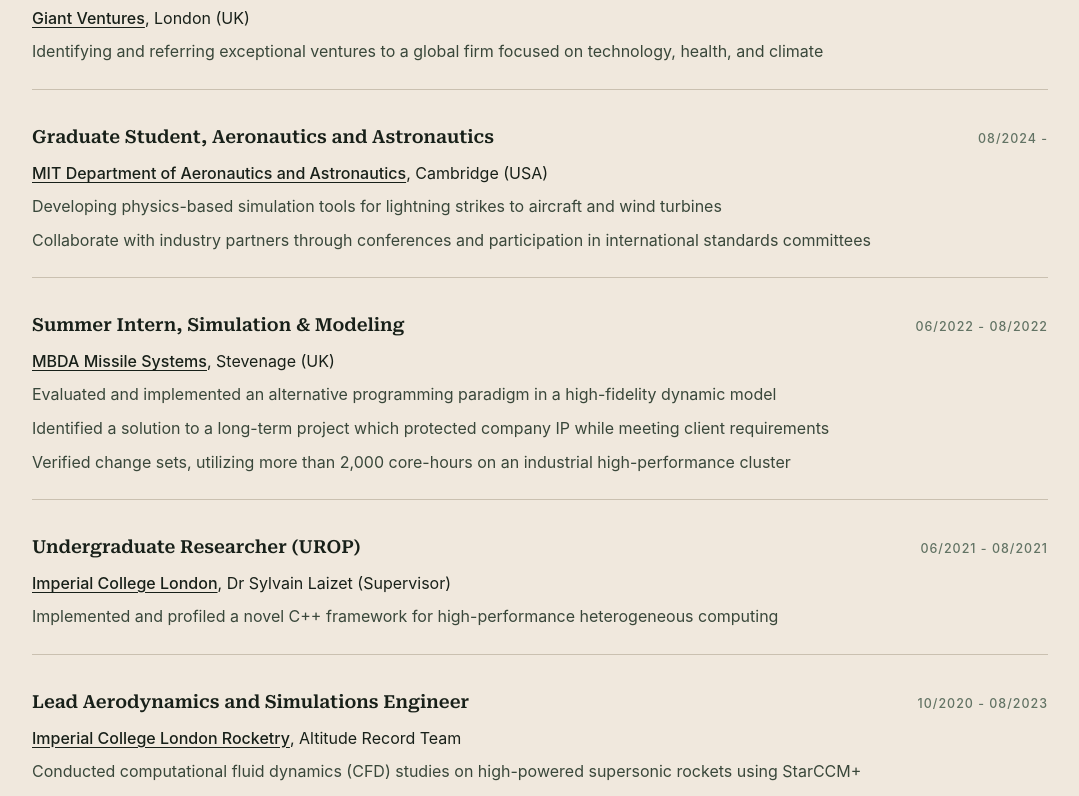
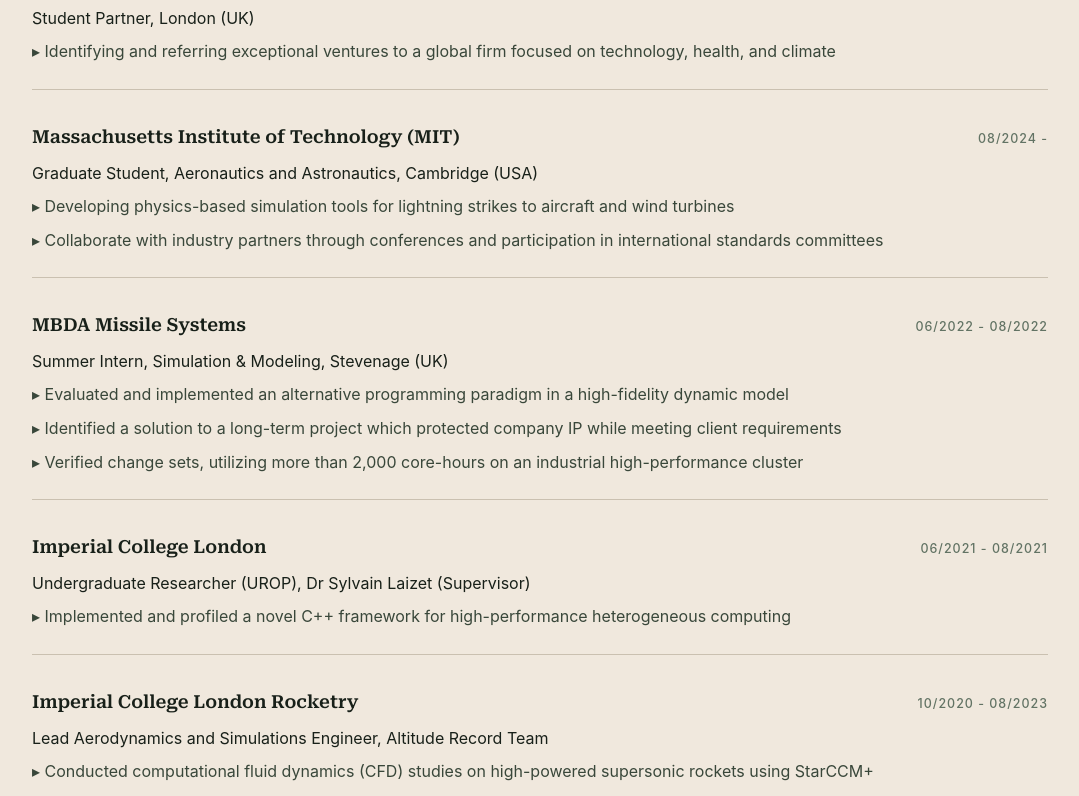
Before and after one commit to NathanaelJ/NathanaelJ.github.io, a SvelteKit app: page /resume in a window 1280 px wide. Shown: the part 940-1736 px from the top of the page, without its empty margins (100-1179 px from the left). Built offline with nearby package versions, Linux system fonts and the light colour scheme.

Commit message:
Formatting fiddling

```diff
--- a/src/routes/resume/+page.svelte
+++ b/src/routes/resume/+page.svelte
@@ -48,48 +48,48 @@
             <ul class="resume-list">
                 <li>
                     <div class="position-line">
-                        <span class="position">Student Partner</span>
+                        <span class="position"><a href="https://www.giant.vc/" target="_blank" rel="noreferrer noopener">Giant Ventures</a></span>
                         <span class="date-range">10/2024 - </span>
                     </div>
-                    <div class="institution"><a href="https://www.giant.vc/" target="_blank" rel="noreferrer noopener">Giant Ventures</a>, London (UK)</div>
-                    <div class="description">Identifying and referring exceptional ventures to a global firm focused on technology, health, and climate</div>
+                    <div class="institution">Student Partner, London (UK)</div>
+                    <div class="description">▸  Identifying and referring exceptional ventures to a global firm focused on technology, health, and climate</div>
                 </li>
                 <li>
                     <div class="position-line">
-                        <span class="position">Graduate Student, Aeronautics and Astronautics</span>
+                        <span class="position"><a href="https://aeroastro.mit.edu/" target="_blank" rel="noreferrer noopener">Massachusetts Institute of Technology (MIT)</a></span>
                         <span class="date-range">08/2024 - </span>
                     </div>
-                    <div class="institution"><a href="https://aeroastro.mit.edu/" target="_blank" rel="noreferrer noopener">MIT Department of Aeronautics and Astronautics</a>, Cambridge (USA)</div>
-                    <div class="description">Developing physics-based simulation tools for lightning strikes to aircraft and wind turbines</div>
-                    <div class="description">Collaborate with industry partners through conferences and participation in international standards committees</div>
+                    <div class="institution">Graduate Student, Aeronautics and Astronautics, Cambridge (USA)</div>
+                    <div class="description">▸ Developing physics-based simulation tools for lightning strikes to aircraft and wind turbines</div>
+                    <div class="description">▸ Collaborate with industry partners through conferences and participation in international standards committees</div>
                 </li>
                 <li>
                     <div class="position-line">
-                        <span class="position">Summer Intern, Simulation & Modeling</span>
+                        <span class="position"><a href="https://www.mbdainc.com" target="_blank" rel="noreferrer noopener">MBDA Missile Systems</a></span>
                         <span class="date-range">06/2022 - 08/2022</span>
                     </div>
-                    <div class="institution"><a href="https://www.mbdainc.com" target="_blank" rel="noreferrer noopener">MBDA Missile Systems</a>, Stevenage (UK)</div>
-                    <div class="description">Evaluated and implemented an alternative programming paradigm in a high-fidelity dynamic model</div>
-                    <div class="description">Identified a solution to a long-term project which protected company IP while meeting client requirements</div>
-                    <div class="description">Verified change sets, utilizing more than 2,000 core-hours on an industrial high-performance cluster</div>
+                    <div class="institution">Summer Intern, Simulation & Modeling, Stevenage (UK)</div>
+                    <div class="description">▸ Evaluated and implemented an alternative programming paradigm in a high-fidelity dynamic model</div>
+                    <div class="description">▸ Identified a solution to a long-term project which protected company IP while meeting client requirements</div>
+                    <div class="description">▸ Verified change sets, utilizing more than 2,000 core-hours on an industrial high-performance cluster</div>
                 </li>
                 <li>
                     <div class="position-line">
-                        <span class="position">Undergraduate Researcher (UROP) </span>
+                        <span class="position"><a href="https://www.imperial.ac.uk/aeronautics/" target="_blank" rel="noreferrer noopener">Imperial College London</a></span>
                         <span class="date-range">06/2021 - 08/2021</span>
                     </div>
-                    <div class="institution"><a href="https://www.imperial.ac.uk/aeronautics/" target="_blank" rel="noreferrer noopener">Imperial College London</a>, Dr Sylvain Laizet (Supervisor)</div>
-                    <div class="description">Implemented and profiled a novel C++ framework for high-performance heterogeneous computing</div>
+                    <div class="institution">Undergraduate Researcher (UROP), Dr Sylvain Laizet (Supervisor)</div>
+                    <div class="description">▸ Implemented and profiled a novel C++ framework for high-performance heterogeneous computing</div>
                 </li>
                 <li>
                     <div class="position-line">
-                        <span class="position">Lead Aerodynamics and Simulations Engineer </span>
+                        <span class="position"><a href="https://imperialrocketry.com" target="_blank" rel="noreferrer noopener">Imperial College London Rocketry</a></span>
                         <span class="date-range">10/2020 - 08/2023</span>
                     </div>
-                    <div class="institution"><a href="https://imperialrocketry.com" target="_blank" rel="noreferrer noopener">Imperial College London Rocketry</a>, Altitude Record Team</div>
-                    <div class="description">Conducted computational fluid dynamics (CFD) studies on high-powered supersonic rockets using StarCCM+</div>
-                    <div class="description">Negotiated sponsorship with ESTECO, acquiring licenses to modeFrontier optimization software</div>
-                    <div class="description">Integrated modeFrontier into engineering workflows, increasing rocket altitude by 3% and breaking a UK record</div>
+                    <div class="institution">Lead Aerodynamics and Simulations Engineer, Altitude Record Team</div>
+                    <div class="description">▸ Conducted computational fluid dynamics (CFD) studies on high-powered supersonic rockets using StarCCM+</div>
+                    <div class="description">▸ Negotiated sponsorship with ESTECO, acquiring licenses to modeFrontier optimization software</div>
+                    <div class="description">▸ Integrated modeFrontier into engineering workflows, increasing rocket altitude by 3% and breaking a UK record</div>
                 </li>
             </ul>
         </div>
--- a/static/styles.css
+++ b/static/styles.css
@@ -126,7 +126,8 @@
 
 a {
     color: var(--color-text-primary);
-    text-underline-offset: 0.18em;
+    text-decoration: none;
+    /* text-underline-offset: 0.18em; */
 }
 
 /* Neutralize legacy glass / liquid treatments */
@@ -226,7 +227,7 @@
     transform: none;
     text-shadow: none;
     /* text-decoration: underline; */
-    text-underline-offset: 0.12em;
+    /* text-underline-offset: 0.12em; */
 }
 
 .subtitle {
@@ -638,7 +639,7 @@
 
 .project-content a:not(.project-link) {
     color: var(--color-text-primary);
-    text-decoration: underline;
+    /* text-decoration: underline; */
     font-weight: 500;
 }
 
@@ -1041,6 +1042,10 @@
     border-bottom: 1px solid var(--color-border);
 }
 
+.resume-list a {
+    text-decoration: none;
+}
+
 .resume-list li:last-child {
     border-bottom: none;
 }
```
Also changed, not shown: src/lib/ProjectCard.svelte (+13 -13 lines).
